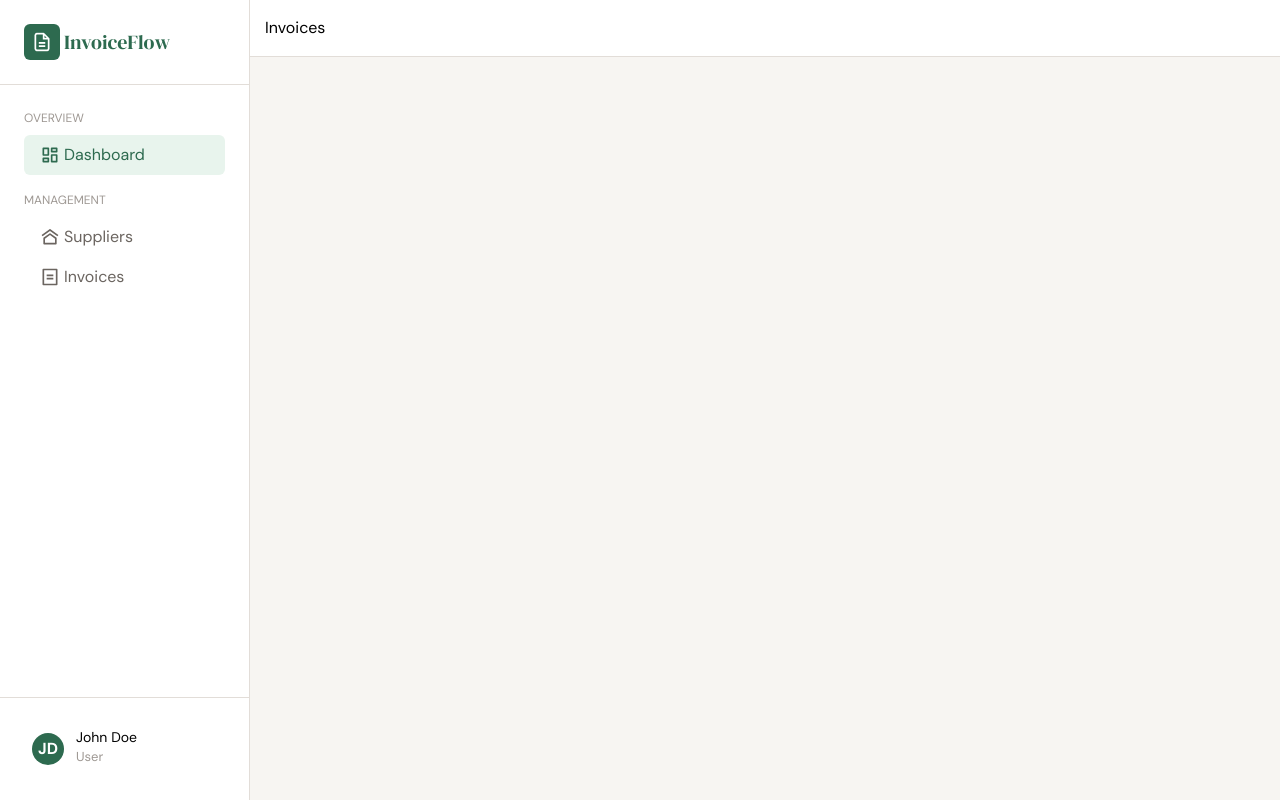
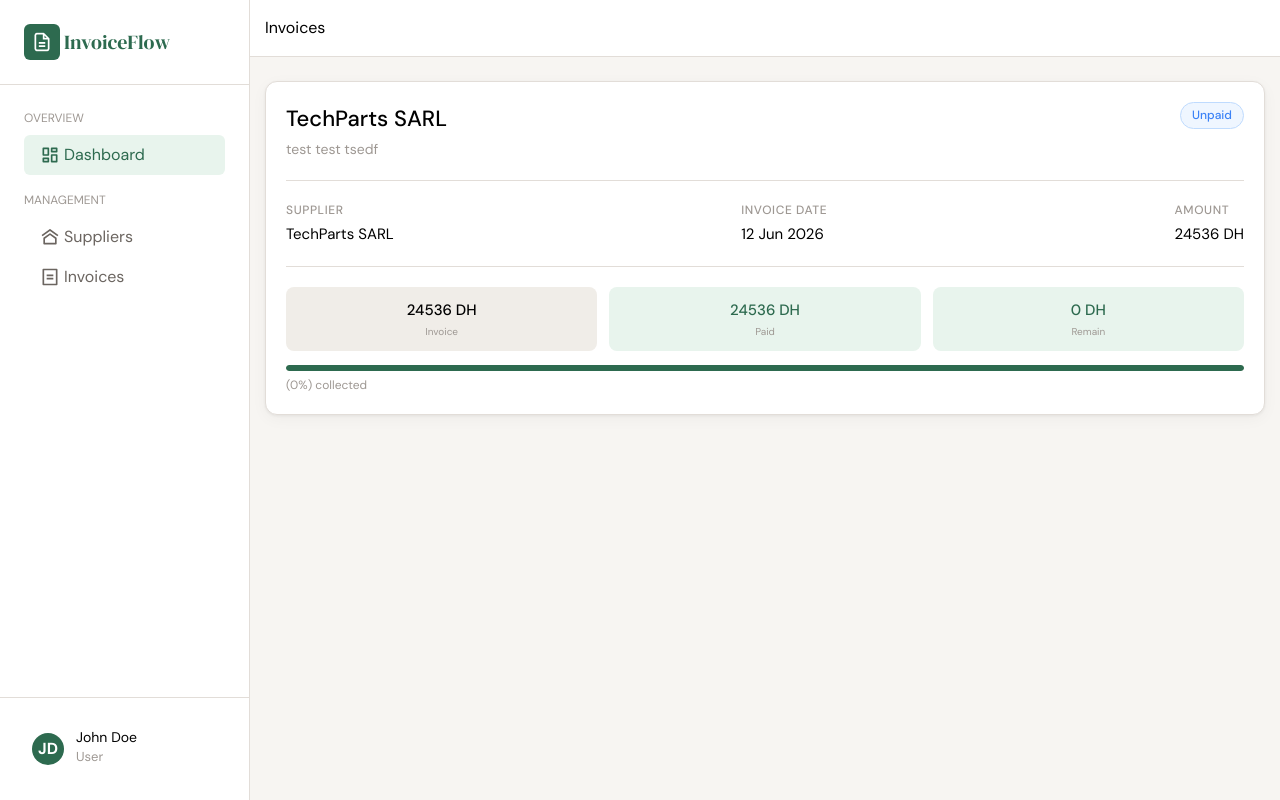
Before and after one commit to shsalima/smart-invoice-payment-tracking, a React (Vite) app in the folder front-end/: page /invoices/1 in a window 1280 px wide. Built offline with nearby package versions, Linux system fonts and the light colour scheme.

Commit message:
feat: invoice info component jsx stucture and styling

```diff
--- a/front-end/src/App.jsx
+++ b/front-end/src/App.jsx
@@ -3,6 +3,7 @@ import SideBar from "./components/layout/SideBar";
 import AppHeader from "./components/layout/AppHeader";
 import HomePage from "./pages/HomePage";
 import { InvoicePage } from "./pages/InvoicePage";
+import InvoiceDetailsPage from "./pages/InvoiceDetailsPage";
 
 function App() {
   return (
@@ -15,6 +16,7 @@ function App() {
           <Routes>
             <Route path="/home" element={<HomePage />} />
             <Route path="/invoices" element={<InvoicePage />} />
+            <Route path="/invoices/:id" element={<InvoiceDetailsPage />} />
           </Routes>
         </div>
       </div>
--- a/front-end/src/components/InvoicesComponents/InvoiceInfo.jsx
+++ b/front-end/src/components/InvoicesComponents/InvoiceInfo.jsx
@@ -0,0 +1,69 @@
+import "../../css/style.css";
+export default function InvoiceInfo() {
+  const invoices = [
+    {
+      ref: "INV-2026-007",
+      supplier: "TechParts SARL",
+      description: "test test tsedf",
+      amount: 24536,
+      paid: 24536,
+      date: "12 Jun 2026",
+      status: "Unpaid",
+    },
+  ];
+  return (
+    <div>
+      {invoices.map((inv) => (
+        <div className="info-card">
+          <div className="header-info-card">
+            <div>
+              <div className="supplier-name">{inv.supplier}</div>
+              <p className="supplier-des">{inv.description}</p>
+            </div>
+            <span className={`badge badge-${inv.status.toLocaleLowerCase()}`}>
+              {inv.status}
+            </span>
+          </div>
+          <div className="divider"></div>
+          <div className="details-flex">
+            <div className="detail-field">
+              <span className="label">Supplier</span>
+              <span className="value">{inv.supplier}</span>
+            </div>
+            <div className="detail-field">
+              <span className="label">Invoice date</span>
+              <span className="value">{inv.date}</span>
+            </div>
+            <div className="detail-field">
+              <span className="label">Amount</span>
+              <span className="value">{inv.amount} DH</span>
+            </div>
+          </div>
+          <div className="divider"></div>
+          <div className="grid-status">
+            <div className="amount-status">
+              <span className="status-value">{inv.amount} DH</span>
+              <span className="status-label">Invoice</span>
+            </div>
+            <div
+              className={`amount-status ${inv.paid === inv.amount ? "green" : "green"}`}
+            >
+              <span className="status-value">{inv.paid} DH</span>
+              <span className="status-label">Paid</span>
+            </div>
+            <div
+              className={`amount-status ${inv.paid === inv.amount ? "green" : "red"}`}
+            >
+              <span className="status-value">{inv.amount - inv.paid} DH</span>
+              <span className="status-label">Remain</span>
+            </div>
+          </div>
+          <div className="progress-bar">
+            <div className="progress-fill"></div>
+          </div>
+          <div className="collected"> (0%) collected</div>
+        </div>
+      ))}
+    </div>
+  );
+}
--- a/front-end/src/css/style.css
+++ b/front-end/src/css/style.css
@@ -293,3 +293,108 @@
 .btn-cancel:hover {
   background: #f0ede8;
 }
+/* --------------invoice details page---------------- */
+.info-card {
+  border: 1px solid #e2ddd8;
+  border-radius: 12px;
+  background: #ffffff;
+  padding: 20px;
+  box-shadow:
+    0 1px 3px rgba(0, 0, 0, 0.06),
+    0 4px 16px rgba(0, 0, 0, 0.04);
+}
+
+.header-info-card {
+  display: flex;
+  justify-content: space-between;
+  align-items: flex-start;
+  margin-bottom: 16px;
+}
+
+.header-info-card .supplier-name {
+  font-size: 22px;
+  font-weight: 500;
+  margin-bottom: 4px;
+}
+.header-info-card .supplier-des {
+  font-size: 14px;
+  color: #9e9893;
+}
+.divider {
+  height: 1px;
+  background: #e2ddd8;
+  margin: 20px 0;
+}
+.details-flex {
+  display: flex;
+  gap: 40px;
+  align-items: center;
+  justify-content: space-between;
+}
+.detail-field {
+  display: flex;
+  flex-direction: column;
+}
+.detail-field .label {
+  font-size: 12px;
+  color: #9e9893;
+  font-weight: 500;
+  text-transform: uppercase;
+  letter-spacing: 0.05em;
+  margin-bottom: 4px;
+}
+.detail-field .value {
+  font-size: 15px;
+  font-weight: 400;
+}
+.grid-status {
+  display: grid;
+  grid-template-columns: 1fr 1fr 1fr;
+  gap: 12px;
+}
+.amount-status {
+  background: #f0ede8;
+  border-radius: 8px;
+  padding: 12px;
+  text-align: center;
+  display: flex;
+  flex-direction: column;
+  justify-content: center;
+  align-items: center;
+}
+.status-label {
+  font-size: 10px;
+  color: #9e9893;
+  margin-top: 3px;
+}
+.status-value {
+  font-size: 15px;
+  font-weight: 500;
+}
+.green {
+  background: #e8f4ed;
+  color: #2d6a4f;
+}
+.red {
+  background: #fdecea;
+  color: #c0392b;
+}
+
+.progress-bar {
+  margin-top: 14px;
+  height: 6px;
+  background: #f0ede8;
+  border-radius: 99px;
+  overflow: hidden;
+}
+.progress-fill {
+  height: 100%;
+  border-radius: 99px;
+  background: #2d6a4f;
+  transition: width 0.3s;
+}
+.collected {
+  font-size: 12px;
+  color: #9e9893;
+  margin-top: 5px;
+}
--- /dev/null
+++ b/front-end/src/pages/InvoiceDetailsPage.jsx
@@ -0,0 +1,9 @@
+import InvoiceInfo from "../components/InvoicesComponents/InvoiceInfo";
+
+export default function InvoiceDetailsPage() {
+  return (
+    <div>
+      <InvoiceInfo />
+    </div>
+  );
+}
```
